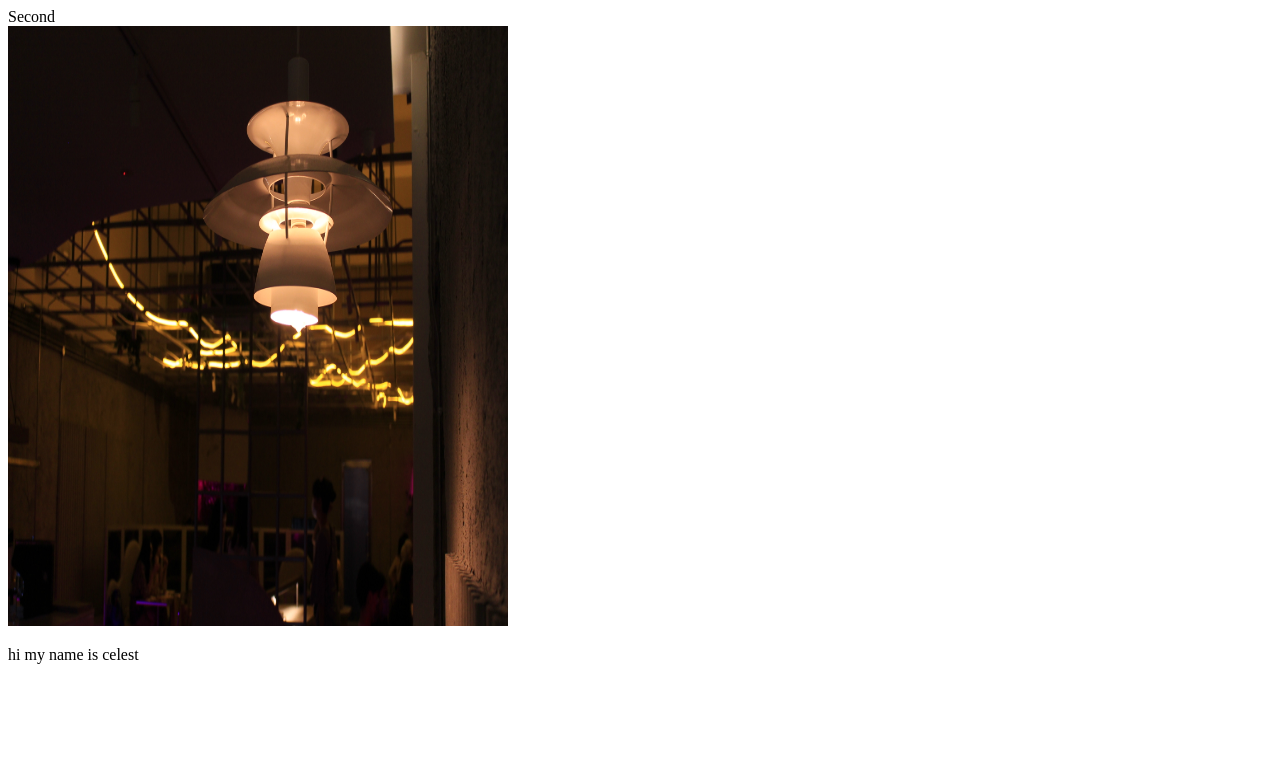
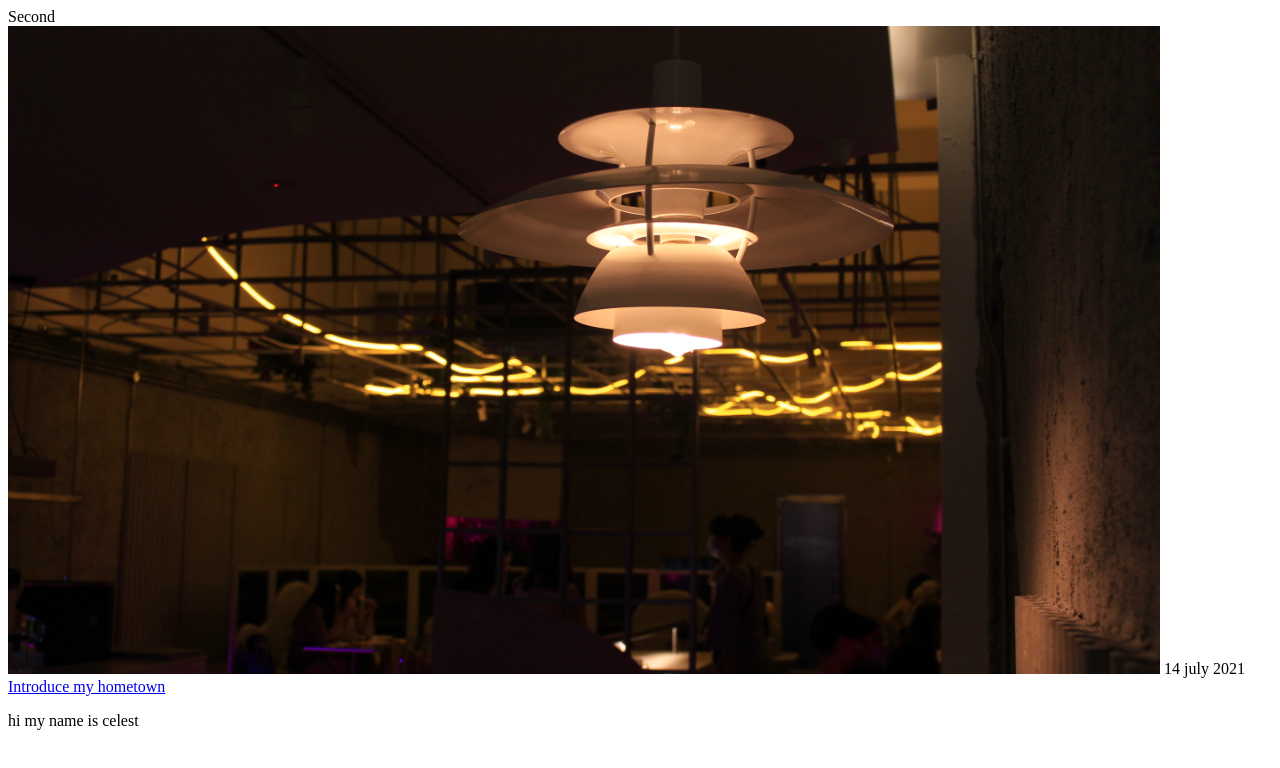
Before and after one commit to cgxinyee/Avengers-End-Game, a plain HTML site: page index.html in a window 1280 px wide. Drawn offline with Linux system fonts and the light colour scheme.

Commit message:
Update index.html
added

```diff
--- a/index.html
+++ b/index.html
@@ -8,7 +8,9 @@
 </head>
 <header>Second</header>
 
-<img src="IMG_2883.JPG" alt="Girl in a jacket" width="500" height="600">
+<img src="IMG_2883.JPG" alt="Girl in a jacket" width="1152" height="648">
+
+14 july 2021 <a href="hometown.html">Introduce my hometown</a>
 
 <body>
     <P>hi my name is celest</P>
```
